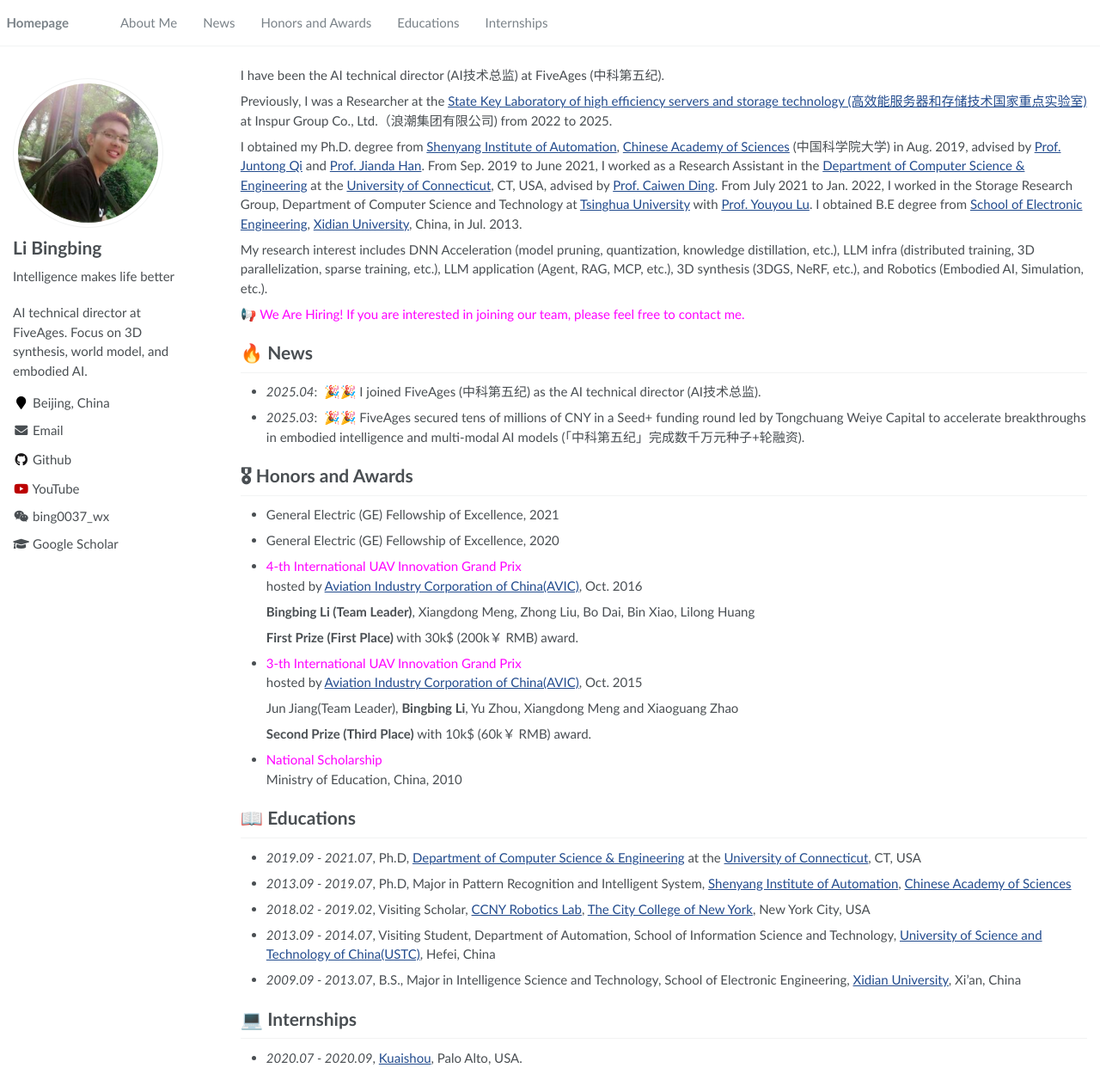
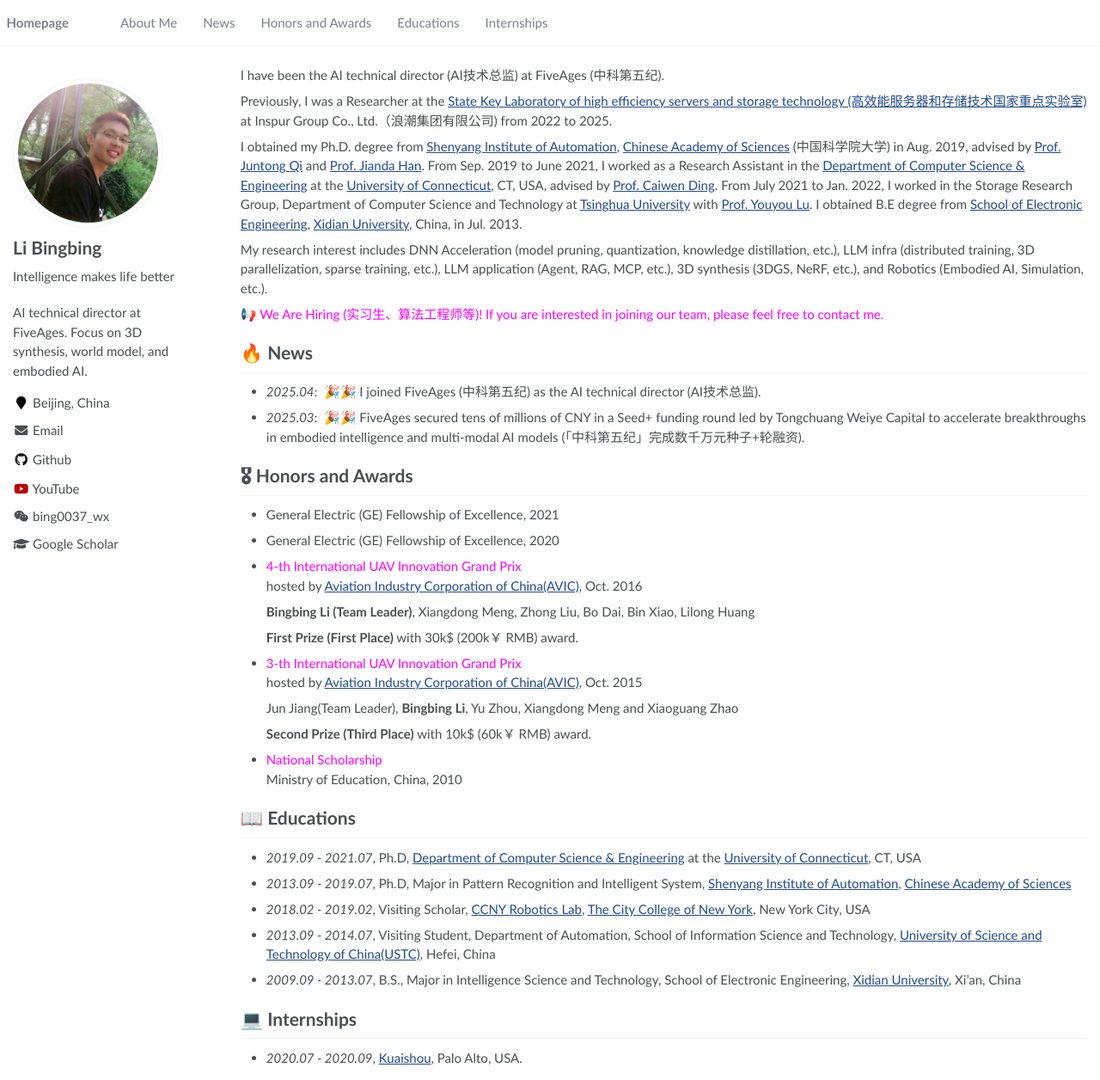
Before and after one commit to bing0037/bing0037.github.io, a Jekyll site: the page built from _pages/about.md, in a window 1280 px wide and 1256 px high. Shown: the whole window at 86% size. Built offline with Jekyll 4.4.1, drawn with Linux system fonts in a browser that asks for light colours.

Commit message:
hiring update

```diff
--- a/_pages/about.md
+++ b/_pages/about.md
@@ -25,7 +25,7 @@ I obtained my Ph.D. degree from [Shenyang Institute of Automation](http://www.si
 
 My research interest includes DNN Acceleration (model pruning, quantization, knowledge distillation, etc.), LLM infra (distributed training, 3D parallelization, sparse training, etc.), LLM application (Agent, RAG, MCP, etc.), 3D synthesis (3DGS, NeRF, etc.), and Robotics (Embodied AI, Simulation, etc.).
 
-&#x1F4E2; <font color=magenta>We Are Hiring! If you are interested in joining our team, please feel free to contact me.</font>
+&#x1F4E2; <font color=magenta>We Are Hiring (实习生、算法工程师等)! If you are interested in joining our team, please feel free to contact me.</font>
 
 # 🔥 News
 - *2025.04*: &nbsp;🎉🎉 I joined FiveAges (中科第五纪) as the AI technical director (AI技术总监).
```
